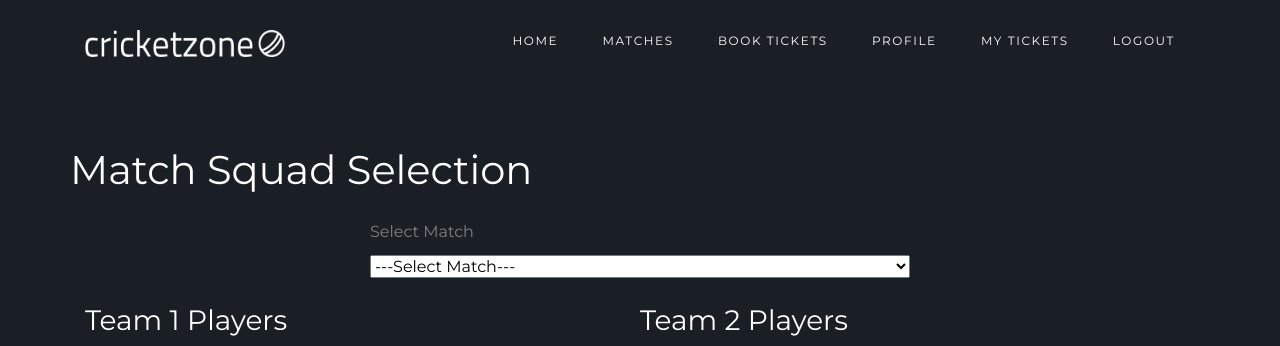
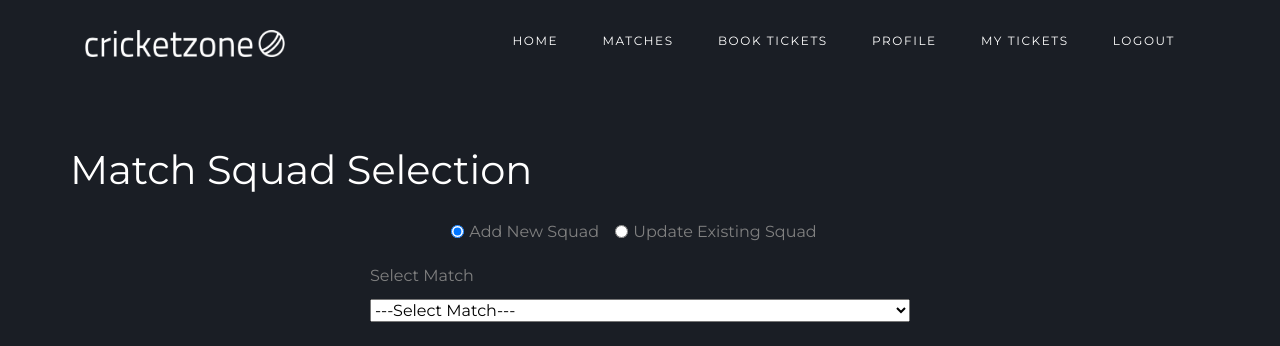
Before and after one commit to Abhishekp44/CricketZone, a Django app: page /match_squad in a window 1280 px wide. Shown: the top 346 px of the page. Run offline with Django 5.2, Linux system fonts and the light colour scheme; the visitor is signed in with stand-in values (Sample User, id 1); data that the repository does not hold is empty; some libraries are stand-ins or nearby versions; some web fonts are replaced.

Commit message:
match squad update

```diff
--- a/cricketapp/views.py
+++ b/cricketapp/views.py
@@ -246,34 +246,64 @@ def admin_required_404(view_func):
 @csrf_exempt
 @admin_required_404
 def match_squad(request):
-    matches = Match.objects.filter(is_active=False)
+
+    # --- GET Request Logic ---
+    if request.method == 'GET':
+        inactive_matches = Match.objects.filter(is_active=False)
+        active_matches = Match.objects.filter(is_active=True)
+        context = {
+            'inactive_matches': inactive_matches,
+            'active_matches': active_matches
+        }
+        return render(request, 'match_squad.html', context)
+
+    # --- POST Request Logic ---
     if request.method == 'POST':
         print("POST received")
         print("Request.POST:", request.POST)
 
         if "chkmatch" in request.POST:
             mid = request.POST.get('mid', '').strip()
+            mode = request.POST.get('mode', 'add')  # 'add' or 'update'
 
             if not mid:
-                return JsonResponse("Match Not Found", safe=False, status=400)
+                return JsonResponse({"error": "Match Not Found"}, status=400)
 
             try:
                 match = Match.objects.get(match_id=int(mid))
 
+                # Check if squad exists in 'add' mode
+                if mode == 'add' and MatchSquad.objects.filter(match=match).exists():
+                    return JsonResponse({"error": "Squad already exists for this match. Use Update mode."}, status=400)
+
                 teams = [[match.team1.tid, match.team1.tname],
                          [match.team2.tid, match.team2.tname]]
 
                 team1_players = list(Player.objects.filter(teams__tid=match.team1.tid).values('pid', 'pname'))
                 team2_players = list(Player.objects.filter(teams__tid=match.team2.tid).values('pid', 'pname'))
 
-
                 context = {
-                    "teams" : teams,
-                    "team1_players" : team1_players,
-                    "team2_players" : team2_players,
+                    "teams": teams,
+                    "team1_players": team1_players,
+                    "team2_players": team2_players,
+                    "existing_squad": {}  # Default to empty
                 }
 
+                # If in update mode, fetch the existing squad data
+                if mode == 'update':
+                    squad_data = MatchSquad.objects.filter(match=match).values(
+                        'player__pid', 'is_playing'
+                    )
+                    # Format for easy JS lookup: { 'player_id': { 'is_playing': true/false } }
+                    existing_squad = {
+                        entry['player__pid']: {
+                            'is_playing': entry['is_playing']
+                        } for entry in squad_data
+                    }
+                    context['existing_squad'] = existing_squad
+
                 return JsonResponse(context)
+
             except Match.DoesNotExist:
                 return JsonResponse({"error": "Match not found"}, status=404)
             except ValueError:
@@ -282,6 +312,7 @@ def match_squad(request):
         if "msave" in request.POST:
             mid = request.POST.get('mid', '').strip()
             players_json = request.POST.get('players', '[]')
+            mode = request.POST.get('mode', 'add')  # Get the mode
 
             # Check if match exists
             try:
@@ -289,9 +320,15 @@ def match_squad(request):
             except Match.DoesNotExist:
                 return JsonResponse({"error": "Match not found"}, status=404)
 
-            # Check if squad already exists for this match
-            if MatchSquad.objects.filter(match=match).exists():
-                return JsonResponse({"error": "Squad already exists for the selected match"}, status=400)
+            # --- This is the key update logic ---
+            if mode == 'update':
+                # Delete all existing squad entries for this match before re-adding
+                MatchSquad.objects.filter(match=match).delete()
+            elif mode == 'add':
+                # Double-check squad doesn't exist (in case user ignored 'chkmatch' warning)
+                if MatchSquad.objects.filter(match=match).exists():
+                    return JsonResponse({"error": "Squad already exists for the selected match"}, status=400)
+            # --- End update logic ---
 
             # Parse players list
             try:
@@ -299,21 +336,16 @@ def match_squad(request):
             except json.JSONDecodeError:
                 return JsonResponse({"error": "Invalid player data"}, status=400)
 
-            # Loop and save to MatchSquad
+            # Loop and save to MatchSquad (this logic is the same for add and update)
             for entry in players:
                 try:
-                    is_playing = bool(entry[0])   # Index 0
-                    pname = entry[1].strip()      # Index 1
-                    team_name = entry[2].strip()
-
-
-                    # Fetch player and team objects
+                    is_playing = bool(entry[0])    # Index 0
+                    pname = entry[1].strip()       # Index 1
+                    team_name = entry[2].strip()   # Index 2
+
                     team = Team.objects.get(tname=team_name)
-
-                    # Get Player object by pname and team (assumes players are unique per team)
-                    player = Player.objects.get(pname=pname)
-
-                    # Save to MatchSquad
+                    player = Player.objects.get(pname=pname, teams=team) # More specific query
+
                     MatchSquad.objects.create(
                         match=match,
                         team=team,
@@ -321,17 +353,16 @@ def match_squad(request):
                         is_playing=is_playing
                     )
                 except (Player.DoesNotExist, Team.DoesNotExist):
-                    continue  # Or log error and continue
+                    # Log this error in a real application
+                    print(f"Warning: Could not find player '{pname}' in team '{team_name}'. Skipping.")
+                    continue
 
             match.is_active = True
             match.save()
 
             return JsonResponse({"message": "Squad saved successfully"})
 
-        return JsonResponse("chkmatch not found in POST", safe=False, status=400)
-
-    return render(request, 'match_squad.html', {'matches': matches})
-
+    return JsonResponse({"error": "Invalid request"}, status=400)
 
 
 @csrf_exempt
--- a/templates/match_squad.html
+++ b/templates/match_squad.html
@@ -3,17 +3,11 @@
 {% block 'main' %}
 {% csrf_token %}
 <style>
+    /* Your style for #match remains unchanged */
     #match {
-        /* This ensures the text stays on a single line */
         white-space: nowrap;
-
-        /* This is the key: it hides any text that overflows the box */
         overflow: hidden;
-
-        /* This adds the "..." to show that text has been cut off */
         text-overflow: ellipsis;
-
-        /* This just ensures it's 100% of the parent column's width */
         width: 100%;
     }
 </style>
@@ -26,15 +20,25 @@
 
         <form id="scorecardForm" method="POST" action="{% url 'match_squad' %}">
             {% csrf_token %}
+
+            <div class="row mt-3 justify-content-center">
+                <div class="col-12 col-lg-8 col-xl-6 text-center">
+                    <div class="form-check form-check-inline">
+                        <input class="form-check-input" type="radio" name="squadMode" id="modeAdd" value="add" checked>
+                        <label class="form-check-label" for="modeAdd">Add New Squad</label>
+                    </div>
+                    <div class="form-check form-check-inline">
+                        <input class="form-check-input" type="radio" name="squadMode" id="modeUpdate" value="update">
+                        <label class="form-check-label" for="modeUpdate">Update Existing Squad</label>
+                    </div>
+                </div>
+            </div>
+
             <div class="row mt-3 justify-content-center">
                 <div class="col-12 col-lg-8 col-xl-6">
                     <label for="match">Select Match</label>
                     <select class="form-select" name="match" id="match" required onchange="chkmatch()">
-                        <option value="">---Select Match---</option>
-                        {% for match in matches %}
-                        <option value="{{ match.match_id }}">{{ match }}</option>
-                        {% endfor %}
-                    </select>
+                        </select>
                 </div>
             </div>
 
@@ -76,7 +80,55 @@
     </div>
 </div>
 <script>
+    // --- NEW: Storing matches from Django context ---
+    const inactiveMatches = [
+        {% for match in inactive_matches %}
+        { id: '{{ match.match_id }}', text: '{{ match }}' },
+        {% endfor %}
+    ];
+    const activeMatches = [
+        {% for match in active_matches %}
+        { id: '{{ match.match_id }}', text: '{{ match }}' },
+        {% endfor %}
+    ];
+
     let team1, team2;
+    const csrftoken = getCookie('csrftoken'); // Assumes getCookie function is present
+
+    // --- NEW: Run on page load ---
+    document.addEventListener('DOMContentLoaded', function() {
+        // Set initial mode and populate dropdown
+        updateMatchDropdown();
+
+        // Add listeners to radio buttons
+        document.getElementById('modeAdd').addEventListener('change', updateMatchDropdown);
+        document.getElementById('modeUpdate').addEventListener('change', updateMatchDropdown);
+    });
+
+    // --- NEW: Function to update dropdown based on mode ---
+    function updateMatchDropdown() {
+        const mode = document.querySelector('input[name="squadMode"]:checked').value;
+        const matchSelect = document.getElementById('match');
+        const matches = (mode === 'add') ? inactiveMatches : activeMatches;
+
+        // Clear existing options and tables
+        matchSelect.innerHTML = '';
+        $('#team1_players').empty();
+        $('#team2_players').empty();
+        $('#t1_name').text('Team 1 Players');
+        $('#t2_name').text('Team 2 Players');
+
+
+        // Add default option
+        matchSelect.add(new Option('---Select Match---', ''));
+
+        // Populate with new options
+        matches.forEach(function(match) {
+            matchSelect.add(new Option(match.text, match.id));
+        });
+    }
+
+    // --- getCookie function (unchanged) ---
     function getCookie(name) {
         let cookieValue = null;
         if (document.cookie && document.cookie !== '') {
@@ -91,30 +143,48 @@
         }
         return cookieValue;
     }
-    const csrftoken = getCookie('csrftoken');
 
+    // --- MODIFIED: chkmatch() ---
     function chkmatch() {
         var mid = document.getElementById("match").value;
-        console.log("MID", mid);
+
+        // Clear tables if user selects default
+        if (!mid) {
+            $('#team1_players').empty();
+            $('#team2_players').empty();
+            $('#t1_name').text('Team 1 Players');
+            $('#t2_name').text('Team 2 Players');
+            return;
+        }
+
+        var mode = document.querySelector('input[name="squadMode"]:checked').value; // Get current mode
         var chkmatch = 'chkmatch';
 
         $.ajax({
             url: 'match_squad',
             type: 'POST',
             headers: { 'X-CSRFToken': csrftoken },
-            data: { "mid": mid, "chkmatch": chkmatch },
+            data: { "mid": mid, "chkmatch": chkmatch, "mode": mode }, // Send mode
             success: function (response) {
-                if ((response) == "Match Not Found" || (response) == "Match Already Exist") {
-                    alert(response);
+                // MODIFIED: Handle JSON error response
+                if (response.error) {
+                    alert(response.error);
                     document.getElementById('match').value = '';
+                    // Clear tables on error
+                    $('#team1_players').empty();
+                    $('#team2_players').empty();
+                    $('#t1_name').text('Team 1 Players');
+                    $('#t2_name').text('Team 2 Players');
                 }
                 else {
                     teams = response["teams"];
                     t1_players = response["team1_players"];
                     t2_players = response["team2_players"];
-                    console.log(response);
-                    console.log(t1_players);
-                    console.log(t2_players);
+                    // NEW: Get existing squad data (will be {} in 'add' mode)
+                    let existing_squad = response.existing_squad || {};
+
+                    console.log("Existing Squad:", existing_squad);
+
                     team1 = teams[0][1];
                     team2 = teams[1][1];
 
@@ -122,47 +192,65 @@
                     document.getElementById("t2_name").innerText = `${team2} Players`;
 
                     let table1 = document.getElementById("team1_players").id;
-                    fillPlayerTable(table1, t1_players)
+                    // MODIFIED: Pass existing_squad to fillPlayerTable
+                    fillPlayerTable(table1, t1_players, existing_squad)
                     let table2 = document.getElementById("team2_players").id;
-                    fillPlayerTable(table2, t2_players)
-
-
+                    fillPlayerTable(table2, t2_players, existing_squad)
                 }
-
             },
-            error: function (error) {
-                alert(error);
+            error: function (xhr, status, error) {
+                // Improved error logging
+                let errorMsg = "An unknown error occurred.";
+                if (xhr.responseJSON && xhr.responseJSON.error) {
+                    errorMsg = xhr.responseJSON.error;
+                } else if (xhr.responseText) {
+                    try {
+                        errorMsg = JSON.parse(xhr.responseText).error;
+                    } catch (e) {
+                        errorMsg = xhr.responseText;
+                    }
+                }
+                alert("Error: " + errorMsg);
+                console.error(xhr.responseText);
             }
         });
-
-
-
     }
 
-    function fillPlayerTable(tableId, players) {
+    // --- MODIFIED: fillPlayerTable() ---
+    // Now accepts `existing_squad` to pre-check boxes
+    function fillPlayerTable(tableId, players, existing_squad) {
         console.log("Filling table:", tableId, players);
-
 
         const tbody = $('#' + tableId);
         tbody.empty();
-
         let count = 0;
 
         players.forEach(function (player, index) {
             const pid = player.pid;
             const pname = player.pname;
 
+            // --- NEW: Logic to pre-check boxes ---
+            let player_checked = "";
+            let is_playing_checked = "";
+
+            // Check if this player is in the existing squad
+            if (existing_squad && existing_squad[pid]) {
+                player_checked = "checked"; // Player is in the squad
+                if (existing_squad[pid].is_playing) {
+                    is_playing_checked = "checked"; // Player is also in the playing 11
+                }
+            }
+            // --- End new logic ---
+
             const row = `
             <tr>
                 <td>
                     <input type="checkbox" name="${tableId}_player"
                            id="${tableId}_player_${count}"
-                           value="${pid}">
-                </td>
+                           value="${pid}" ${player_checked}> </td>
                 <td>
                     <input type="checkbox" name="${tableId}_is_playing"
-                           id="${tableId}_is_playing_${count}">
-                </td>
+                           id="${tableId}_is_playing_${count}" ${is_playing_checked}> </td>
                 <td>
                     <label for="${tableId}_player_${count}">${pname}</label>
                 </td>
@@ -174,9 +262,12 @@
         });
     }
 
+    // --- MODIFIED: chksave() ---
     function chksave() {
         let msave = "S";
         var mid = document.getElementById("match").value;
+        var mode = document.querySelector('input[name="squadMode"]:checked').value; // NEW: Get current mode
+
         if (!mid) {
             alert("Please select a match.");
             return;
@@ -197,13 +288,12 @@
                 const label = row.getElementsByTagName("label")[0];
 
                 let selected = false;
-                let pid = null;
+                let pid = null; // We don't need pid for the save, but good to have
                 let is_playing = false;
                 let pname = label ? label.innerText : "";
 
                 for (let input of inputs) {
                     if (input.name.includes("_player") && input.checked) {
-                        console.log("selected");
                         selected = true;
                         pid = input.value;
                     }
@@ -212,13 +302,18 @@
                     }
                 }
 
-                if (selected && pid) {
+                // Only add to list if the player is selected
+                if (selected) {
                     playerlist.push([is_playing, pname, tableInfo.team]);
                 }
             }
         });
 
         console.log("Prepared Player List:", playerlist);
+        if (playerlist.length === 0) {
+            alert("Please select at least one player.");
+            return;
+        }
 
         $.ajax({
             url: 'match_squad',
@@ -227,23 +322,29 @@
             data: {
                 "mid": mid,
                 "msave": msave,
-                "players": JSON.stringify(playerlist)
+                "players": JSON.stringify(playerlist),
+                "mode": mode // NEW: Send the mode
             },
             success: function (response) {
                 if (response.error) {
                     alert(response.error);
                 } else if (response.message) {
                     alert(response.message);
-                    window.location.href = '/admin_dashboard';
+                    window.location.href = '/admin_dashboard'; // Or wherever you want to redirect
                 } else {
                     alert("Unexpected response");
                 }
-
-
             },
-            error: function (error) {
-                alert("Error saving squad.");
-                console.error(error);
+            error: function (xhr, status, error) {
+                 // Improved error logging
+                 let errorMsg = "An unknown error occurred while saving.";
+                if (xhr.responseJSON && xhr.responseJSON.error) {
+                    errorMsg = xhr.responseJSON.error;
+                } else {
+                    errorMsg = xhr.responseText;
+                }
+                alert("Error: " + errorMsg);
+                console.error(xhr.responseText);
             }
         });
     }
```
